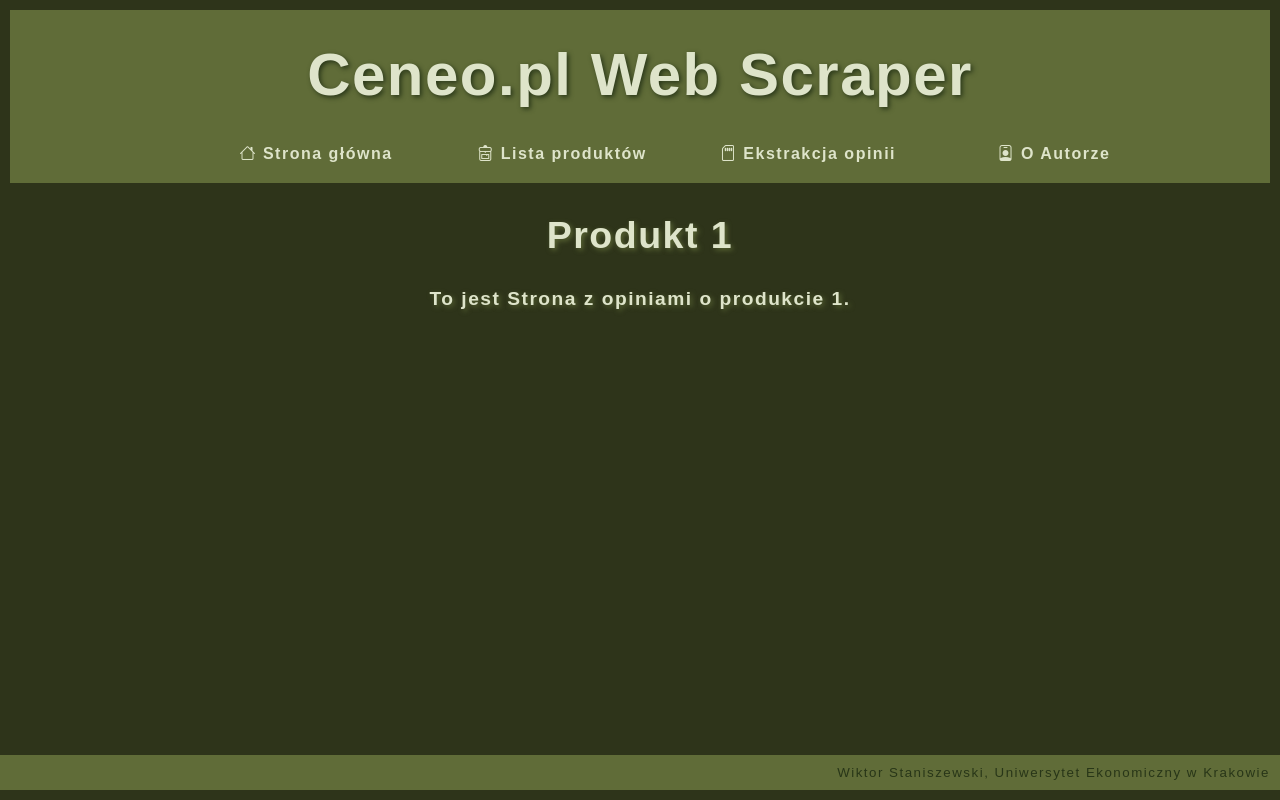
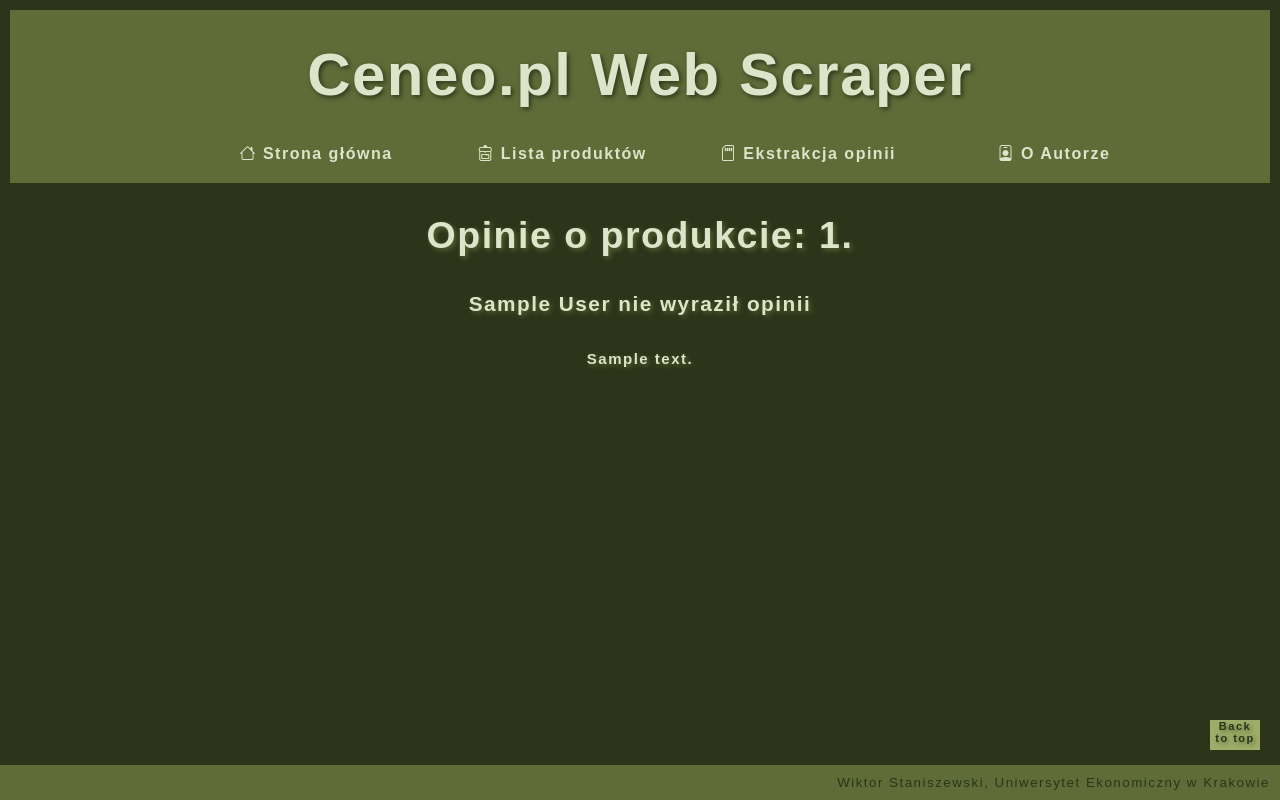
Before and after one commit to WiktorStaniszewski/CeneoWebScraperWS, a Flask app: template app/templates/product.html in a window 1280 px wide. Run offline with Flask 3, Linux system fonts and the light colour scheme; the template is opened without the code that fills it: most values are stand-ins (such as "Sample title", 1, 10 or a date in 2020).

Commit message:
2024-06-08 WS

```diff
--- a/app/routes.py
+++ b/app/routes.py
@@ -83,7 +83,10 @@
 
 @app.route('/product/<product_id>')
 def product(product_id):
-    return render_template("product.html", product_id=product_id)
+    product = []
+    with open(f"app/data/opinions/{product_id}.json", "r", encoding="UTF-8") as jfile:
+            product = json.load(jfile)
+    return render_template("product.html", product_id=product_id, product = product)
 
 @app.route('/product/download_json/<product_id>')
 def download_json(product_id):
--- a/app/static/style.css
+++ b/app/static/style.css
@@ -1,7 +1,9 @@
 html{
     background-color: #2e341a;
-    overflow: hidden;
+    overflow-y: auto;
+    overflow-x: hidden;
     letter-spacing: 1.5px;
+    scroll-behavior: smooth;
 }
 body{
     margin: 0;
@@ -60,6 +62,7 @@
     text-align: center;
     font-weight: 600;
     animation: fadeIn 2s;
+    padding-bottom: 40px;
 }
 @keyframes fadeIn {
     0% { opacity: 0; }
@@ -71,7 +74,7 @@
     padding: 10px 10px 10px;
     background-color: #606c38;
     text-align: right;
-    margin: 0px 0px 10px 0px;
+    margin: 0px 0px 0px 0px;
     width: 100%;
     height: auto;
     right: 0;
@@ -106,6 +109,18 @@
 input[type="submit"]:hover, textarea{
     background-color: #5B6735;
 }
+.topgoer{
+    background-color:#9eae6a;
+    position: fixed;
+    right: 0;
+    top: 90%;
+    margin-right: 20px;
+    height: 30px;
+    width: 50px;
+    font-size: 11px;
+    text-decoration: none;
+    color: #283618;
+}
 .error{
     text-decoration: none;
     text-shadow: none;
@@ -113,3 +128,40 @@
     font-size: medium;
     color: red;
 }
+.product_opinion{
+    margin-bottom:20px;
+    padding-bottom: 20px;
+    height: 100%;
+}
+.produkt_link{
+    color: #9eae6a;
+    font-size: 25px;
+}
+.produkt_link:hover{
+    color:#606c38;
+}
+.recommended{
+    font-weight: bold;
+    font-size: 25px;
+}
+.not_recommended{
+    font-weight: bold;
+    font-size: 25px;
+}
+.opinion_content{
+    font-weight: light;
+    font-size: 15px;
+}
+::-webkit-scrollbar{
+    background:#465222;
+    width: 14px;
+}
+::-webkit-scrollbar-thumb{
+    background: #606c38;
+    border-radius: 10px;
+    box-shadow:inset 0 0 3px #465222;
+
+}
+::-webkit-scrollbar-track {
+    box-shadow: inset 0 0 5px #283618;
+}
--- a/app/templates/author.html
+++ b/app/templates/author.html
@@ -3,5 +3,5 @@
     Autor projektu
 {% endblock title %}
 {% block content %}
-    <p>To jest strona o Autorze</p>
+    <p>Wiktor Staniszewski 231486 - IS1213</p>
 {% endblock content %}
--- a/app/templates/index.html
+++ b/app/templates/index.html
@@ -3,5 +3,8 @@
     Opis projektu
 {% endblock title %}
 {% block content %}
-    <p>To jest Strona Główna.</p>
+    <p>Ceneo Web Scraper wykonany przez:
+        Wiktora Staniszewskiego
+    </p>
+    <p>Program ten pobiera dane o produktach z serwisu Ceneo.pl i wyświetla opinie i oceny</p>
 {% endblock content %}
--- a/app/templates/product.html
+++ b/app/templates/product.html
@@ -1,7 +1,19 @@
 {% extends "base.html" %}
 {% block title %}
-    Produkt {{product_id}}
+    Opinie o produkcie: {{product_id}}.
 {% endblock title %}
 {% block content %}
-    <p>To jest Strona z opiniami o produkcie {{product_id}}.</p>
+    {% for opinion in product %}
+    <div class="product_opinion">
+        {% if not opinion["recommendation"] %}
+        <h5>{{opinion["author"]}} nie wyraził opinii</h5>
+        {% elif opinion["recommendation"] == "Polecam" %}
+        <h5 class="recommended"><i class="bi bi-emoji-heart-eyes"></i> {{opinion["author"]}} Poleca <i class="bi bi-emoji-heart-eyes"></i></h5>
+        {% else %}
+        <h5 class="not_recommended"><i class="bi bi-ban"></i> {{opinion["author"]}} Nie poleca <i class="bi bi-ban"></i></h5>
+        {% endif %}
+        <p class="opinion_content">{{opinion["content"]}}</p>
+    </div>
+    {% endfor %}
+    <a href="#" class="topgoer">Back to top</a>
 {% endblock content %}
```
Also changed, not shown: app/templates/products.html (+7 -1 lines).
